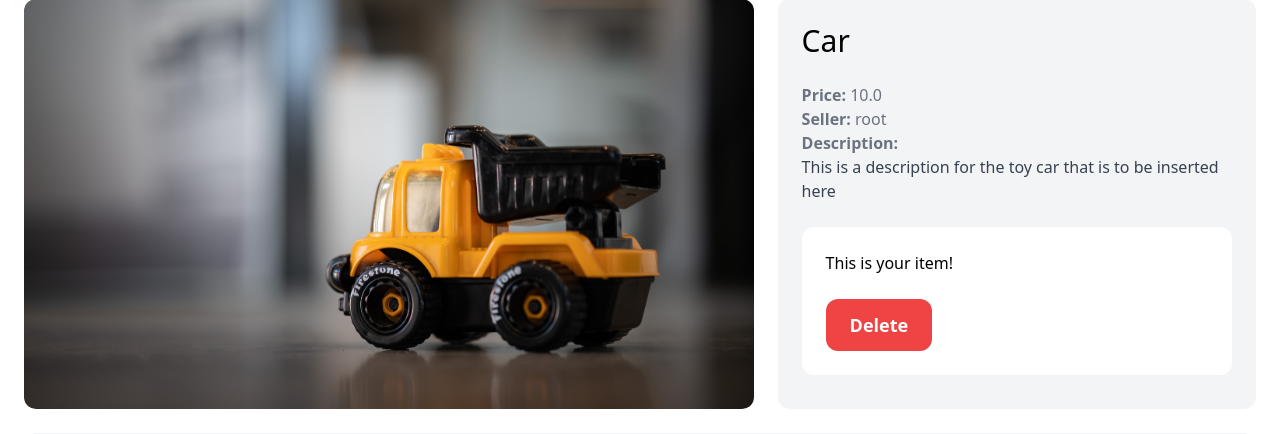
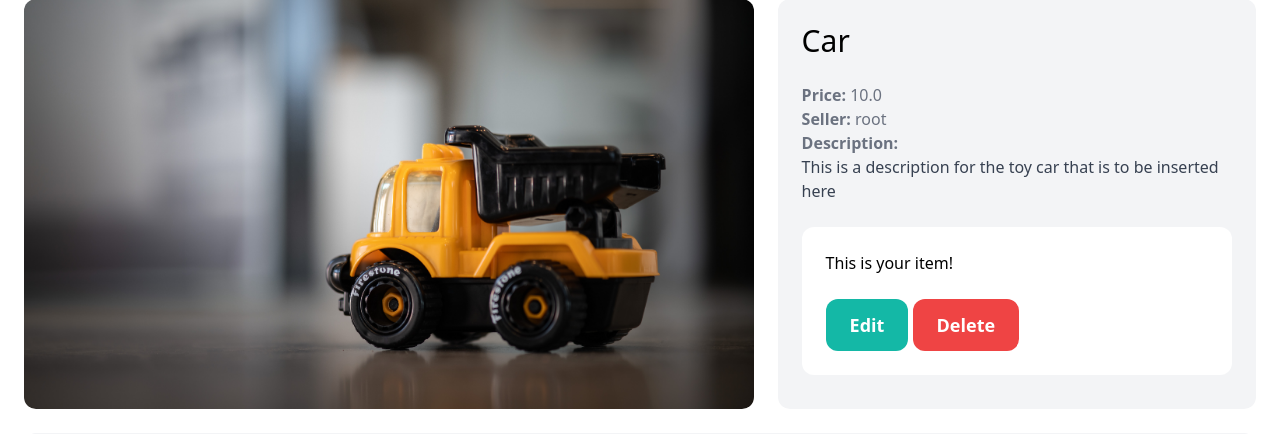
Before and after one commit to TheLazyCode-hub/fullstack, a Django app: page /items/1/ in a window 1280 px wide. Shown: the part 102-536 px from the top of the page. Run offline with Django 4.2, Linux system fonts and the light colour scheme; a user stored in the database is signed in; data comes from the database, SQL or seed files in the repository; both versions use the stored data as it was after the commit; some libraries are stand-ins or nearby versions.

Commit message:
edit chari completed

```diff
--- a/puddle/item/forms.py
+++ b/puddle/item/forms.py
@@ -24,3 +24,22 @@ class NewItemForm(forms.ModelForm):
                 'class': INPUT_CLASSES
             })
         }
+
+class EditItemForm(forms.ModelForm):
+    class Meta:
+        model = Item
+        fields = ('name', 'description', 'price', 'image', 'is_sold')
+        widgets = {
+            'name': forms.TextInput(attrs={
+                'class': INPUT_CLASSES
+            }),
+            'description': forms.Textarea(attrs={
+                'class': INPUT_CLASSES
+            }),
+            'price': forms.TextInput(attrs={
+                'class': INPUT_CLASSES
+            }),
+            'image': forms.FileInput(attrs={
+                'class': INPUT_CLASSES
+            })
+        }
--- a/puddle/item/templates/item/detail.html
+++ b/puddle/item/templates/item/detail.html
@@ -24,11 +24,12 @@
             <div class="mt-6 p-6 bg-white rounded-xl">
                 <p>This is your item!</p>
 
-                {% comment %} <a href="{% url 'item:edit' item.id %}" class="inline-block mt-6 px-6 py-3 text-lg font-semibold bg-teal-500 text-white rounded-xl">Edit</a>{% endcomment %}
+                <a href="{% url 'item:edit' item.id %}" class="inline-block mt-6 px-6 py-3 text-lg font-semibold bg-teal-500 text-white rounded-xl">Edit</a>
                 <a href="{% url 'item:delete' item.id %}" class="inline-block mt-6 px-6 py-3 text-lg font-semibold bg-red-500 text-white rounded-xl">Delete</a>
             </div>
         {% else %}
-            {% comment %} <a href="{% url 'conversation:new' item.id %}" class="inline-block mt-6 px-6 py-3 text-lg font-semibold bg-teal-500 text-white rounded-xl hover:bg-teal-700">Contact seller</a> {% endcomment %}
+            <a href="#" class="inline-block mt-6 px-6 py-3 text-lg font-semibold bg-teal-500 text-white rounded-xl hover:bg-teal-700">Contact seller</a>
+            {% comment %} {% url 'conversation:new' item.id %} {% endcomment %}
         {% endif %}
     </div>
 </div>
--- a/puddle/item/urls.py
+++ b/puddle/item/urls.py
@@ -6,5 +6,6 @@ app_name = 'item'
 urlpatterns = [
     path('<int:pk>/', views.details, name="detail"),
     path('<int:pk>/delete/', views.delete, name="delete"),
-    path('new/', views.new, name="new")
+    path('new/', views.new, name="new"),
+    path('<int:pk>/edit/', views.edit, name='edit'),
 ]
--- a/puddle/item/views.py
+++ b/puddle/item/views.py
@@ -1,7 +1,7 @@
 from django.shortcuts import render, get_object_or_404, redirect
 from .models import Item
 from django.contrib.auth.decorators import login_required
-from .forms import NewItemForm
+from .forms import NewItemForm, EditItemForm
 
 def details(request, pk):
     item = get_object_or_404(Item, pk=pk)
@@ -32,3 +32,22 @@ def delete(request, pk):
     item = get_object_or_404(Item, pk=pk, created_by=request.user)
     item.delete()
     return redirect('dashboard:index')
+
+@login_required
+def edit(request, pk):
+    item = get_object_or_404(Item, pk=pk, created_by=request.user)
+
+    if request.method == 'POST':
+        form = EditItemForm(request.POST, request.FILES, instance=item)
+
+        if form.is_valid():
+            form.save()
+
+            return redirect('item:detail', pk=item.id)
+    else:
+        form = EditItemForm(instance=item)
+
+    return render(request, 'item/form.html', {
+        'form': form,
+        'title': 'Edit item',
+    })
```
Also changed, not shown: puddle/db.sqlite3, puddle/media/item_images/chair1_DE7a1JZ.jpg (added).
